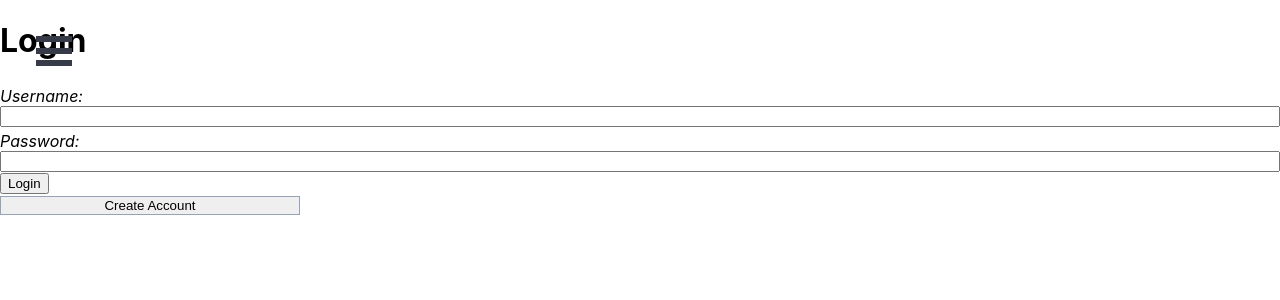
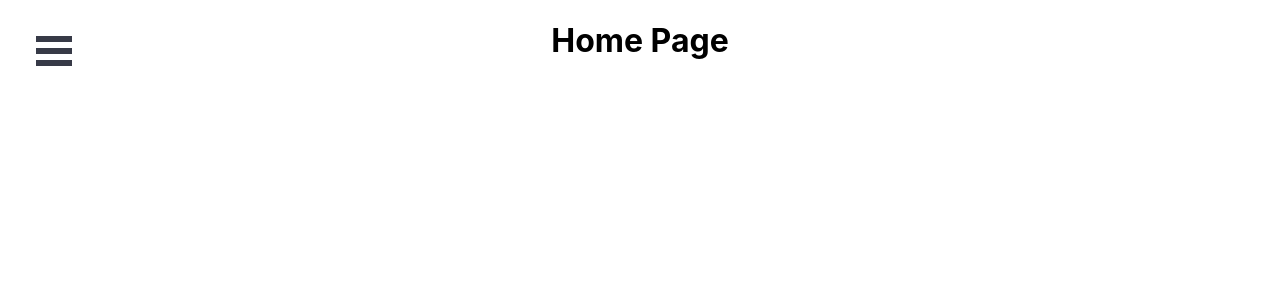
Before and after one commit to software-students-spring2022/final-project-mycryptopal, a React (Create React App) app in the folder front-end/: page / in a window 1280 px wide. Shown: the top 300 px of the page. Built offline with nearby package versions, Linux system fonts and the light colour scheme.

Commit message:
Switched routing of Home and Login pages. Implemented conditional rendering of the navigation sidebar - now does not show up on Login and Registration pages.

```diff
--- a/front-end/src/App.js
+++ b/front-end/src/App.js
@@ -1,4 +1,4 @@
-import { BrowserRouter as Router, Routes, Route } from 'react-router-dom';
+import { Routes, Route } from 'react-router-dom';
 import './App.css';
 import Sidebar from './Sidebar';
 import Home from './Home';
@@ -7,26 +7,20 @@ import Explore from './Explore';
 import Learn from './Learn';
 import Contact from './Contact';
 import Settings from './Settings';
-import Login from './Login';
-import Registration from './Registration';
 
 function App() {
   return (
     <div className="App" id="outer-container">
-      <Sidebar pageWrapId={'page-wrap'} outerContainerId={'outer-container'} />
+    <Sidebar pageWrapId={'page-wrap'} outerContainerId={'outer-container'}/>
       <div id="page-wrap">
-        <Router>
         <Routes>
-            <Route path='/' element={<Login />} />
-            <Route path='/registration' element={<Registration />} />
-            <Route path='/home' element={<Home />} />
+          <Route path='/' element={<Home />} />
           <Route path='/portfolio' element={<Portfolio />} />
           <Route path='/explore' element={<Explore />} />
           <Route path='/learn' element={<Learn />} />
           <Route path='/contact' element={<Contact />} />
           <Route path='/settings' element={<Settings />} />
         </Routes>
-        </Router>
       </div>
     </div>
   );
--- a/front-end/src/Sidebar.js
+++ b/front-end/src/Sidebar.js
@@ -4,13 +4,13 @@ import { slide as Menu } from 'react-burger-menu';
 function Sidebar() {
     return (
         <Menu>
-            <a id="home" className="menu-item" href="/home"><h1>MyCryptoPal</h1></a>
+            <a id="home" className="menu-item" href="/"><h1>MyCryptoPal</h1></a>
             <a id="portfolio" className="menu-item" href="/portfolio">My Portfolio</a>
             <a id="explore" className="menu-item" href="/explore">Explore Cryptos</a>
             <a id="learn" className="menu-item" href="/learn">Learn</a>
             <a id="contact" className="menu-item" href="/contact">Contact Us</a>
             <a id="settings" className="menu-item" href="/settings">Settings</a>
-            <a id="logout" className="menu-item" href="/">Logout</a>
+            <a id="logout" className="menu-item" href="/login">Logout</a>
         </Menu>
     );
 }
--- a/front-end/src/index.js
+++ b/front-end/src/index.js
@@ -2,11 +2,20 @@ import React from 'react';
 import ReactDOM from 'react-dom';
 import './index.css';
 import App from './App';
+import Login from './Login';
+import Registration from './Registration';
+import { BrowserRouter as Router, Routes, Route } from 'react-router-dom';
 import reportWebVitals from './reportWebVitals';
 
 ReactDOM.render(
   <React.StrictMode>
-    <App />
+    <Router>
+      <Routes>
+        <Route path='/login' element={<Login />} />
+        <Route path='/registration' element={<Registration />} />
+        <Route path='*' element={<App/>}/>
+      </Routes>
+    </Router>
   </React.StrictMode>,
   document.getElementById('root')
 );
```
Lines whose indentation alone changed are shown as unchanged.
